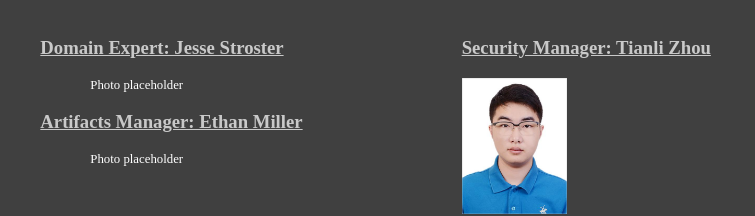
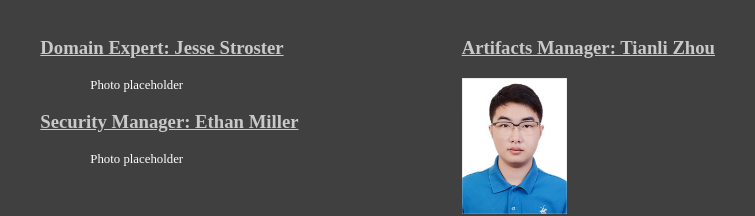
Before and after one commit to tianlizhou99/CSE435-HFDS, a plain HTML site: page Website/homepage.html in a window 1280 px wide. Shown: the part 739-955 px from the top of the page, 389-1144 px from the left. Drawn offline with Linux system fonts and the light colour scheme.

Commit message:
Role switch

```diff
--- a/Website/index.html
+++ b/Website/homepage.html
@@ -68,11 +68,11 @@
 			<div class="column" style="flex: 33%;">
 				<h3><a href="https://cse.msu.edu/~stroste3/">Domain Expert: Jesse Stroster</a></h3>
 				<p>Photo placeholder</p>
-				<h3><a href="https://cse.msu.edu/~mill2904/">Artifacts Manager: Ethan Miller</a></h3>
+				<h3><a href="https://cse.msu.edu/~mill2904/">Security Manager: Ethan Miller</a></h3>
 				<p>Photo placeholder</p>
 			</div>
 			<div class="column"style="flex: 33%;">
-				<h3><a href="https://cse.msu.edu/~zhouti17/">Security Manager: Tianli Zhou</a></h3>
+				<h3><a href="https://cse.msu.edu/~zhouti17/">Artifacts Manager: Tianli Zhou</a></h3>
 				<img src="images/photo-Tianli.jpeg">
 			</div>
 		</div>
```
Also changed, not shown: README.md.
